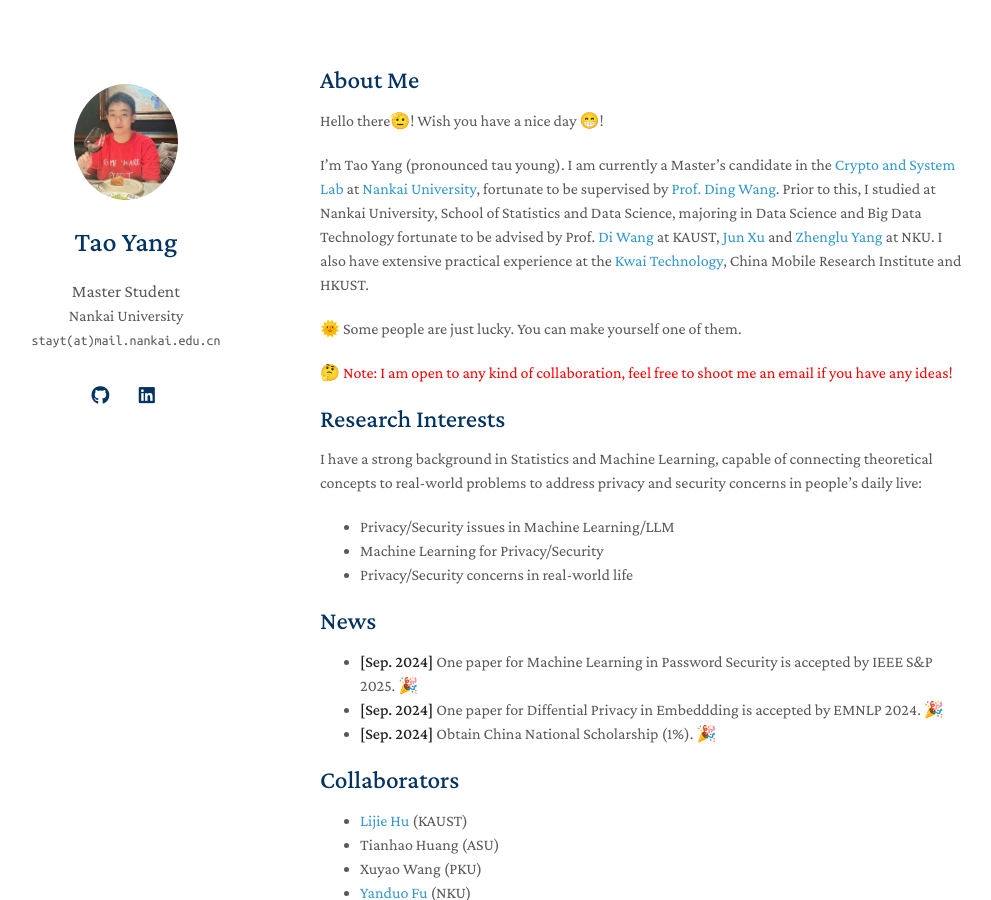
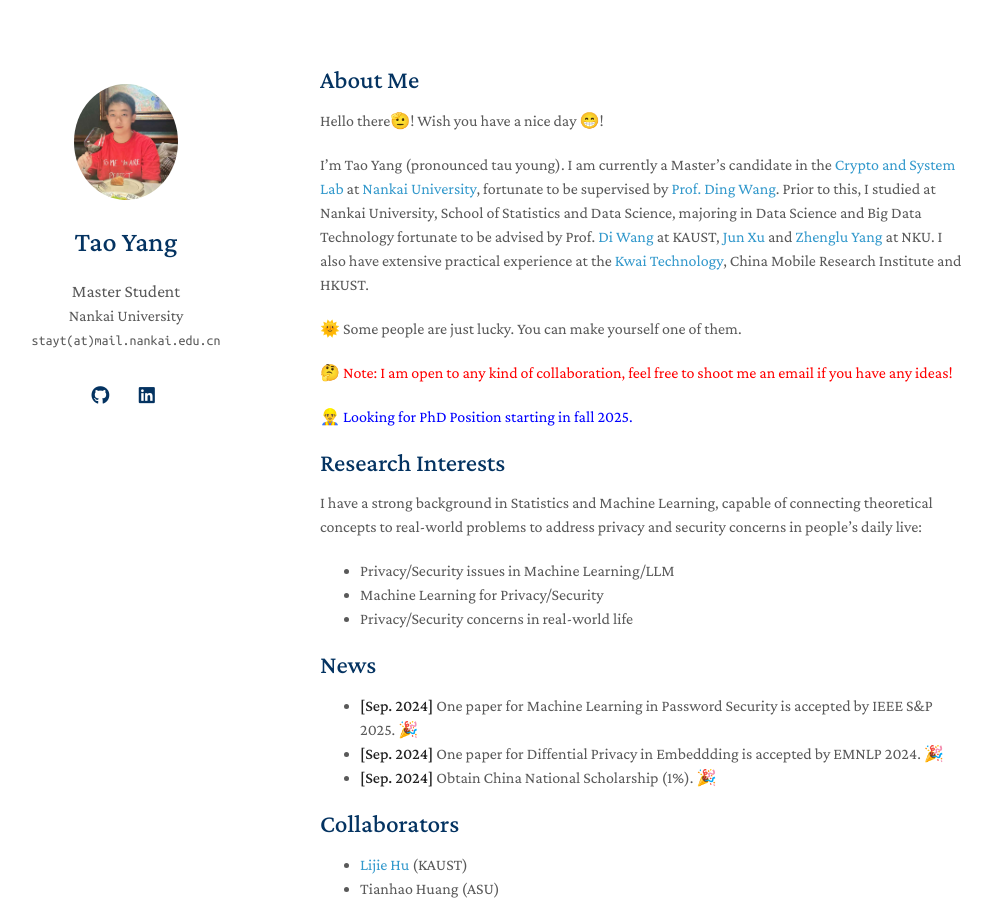
Before and after one commit to stayt1/stayt1.github.io, a Jekyll site: the page built from index.md, in a window 1280 px wide and 900 px high. Shown: the whole window, without its empty margins (150-1141 px from the left). Built offline with Jekyll 4.4.1, drawn with Linux system fonts in a browser that asks for light colours; a style sheet for code colours, icons or effects is not loaded; our own code applies the rules of GitHub Pages for plain Markdown files.

Commit message:
Update index.md

```diff
--- a/index.md
+++ b/index.md
@@ -10,7 +10,7 @@ I'm Tao Yang (pronounced tau young). I am currently a Master's candidate in the
 
 🌞 Some people are just lucky. You can make yourself one of them.
 <p style="color: red;">🤔 Note: I am open to any kind of collaboration, feel free to shoot me an email if you have any ideas!</p>
-
+<p style="color: blue;">👷‍♂️ Looking for PhD Position starting in fall 2025.</p>
 ## Research Interests
 
 I have a strong background in Statistics and Machine Learning, capable of connecting theoretical concepts to real-world problems to address privacy and security concerns in people’s daily live:
```
